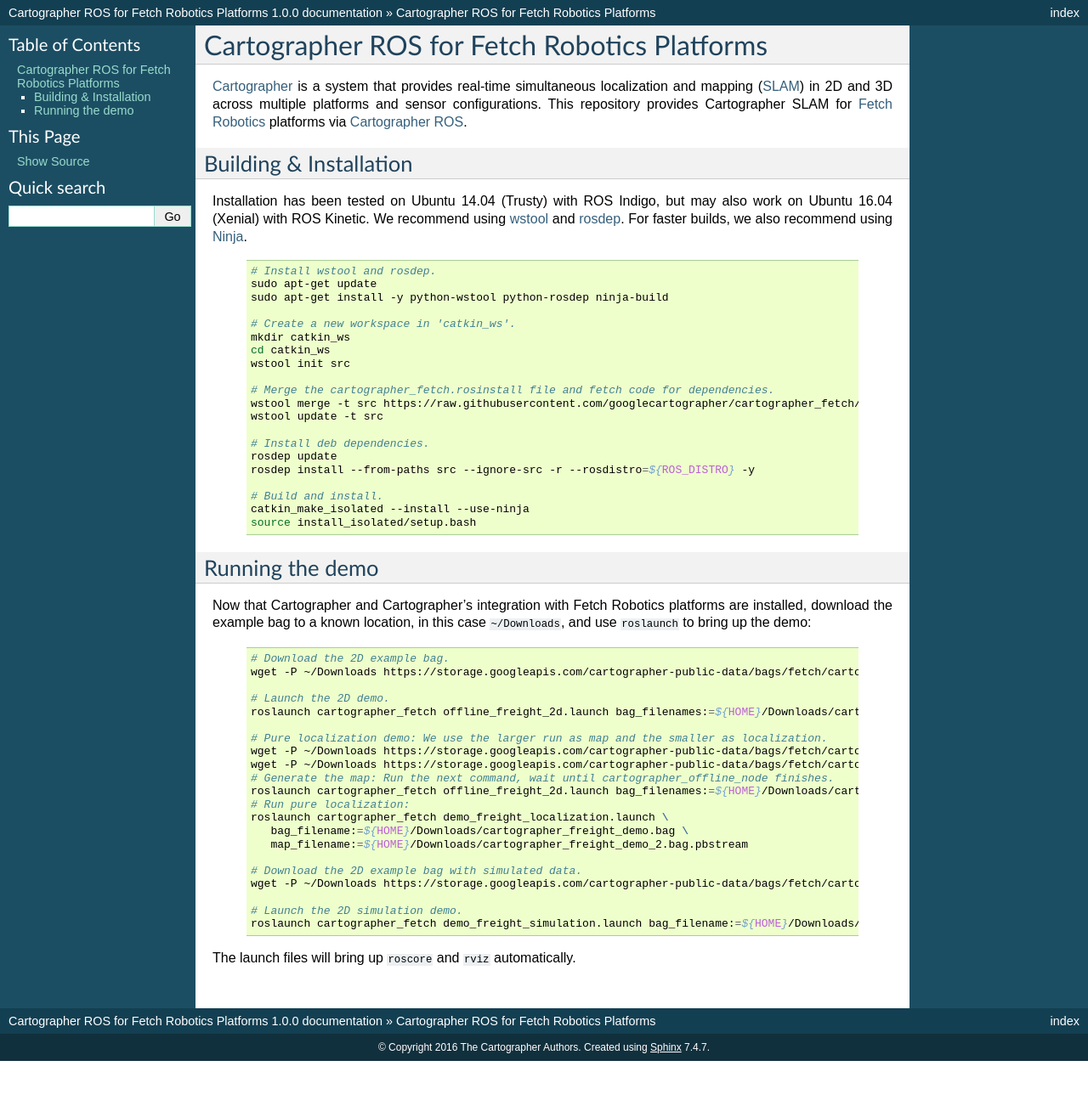
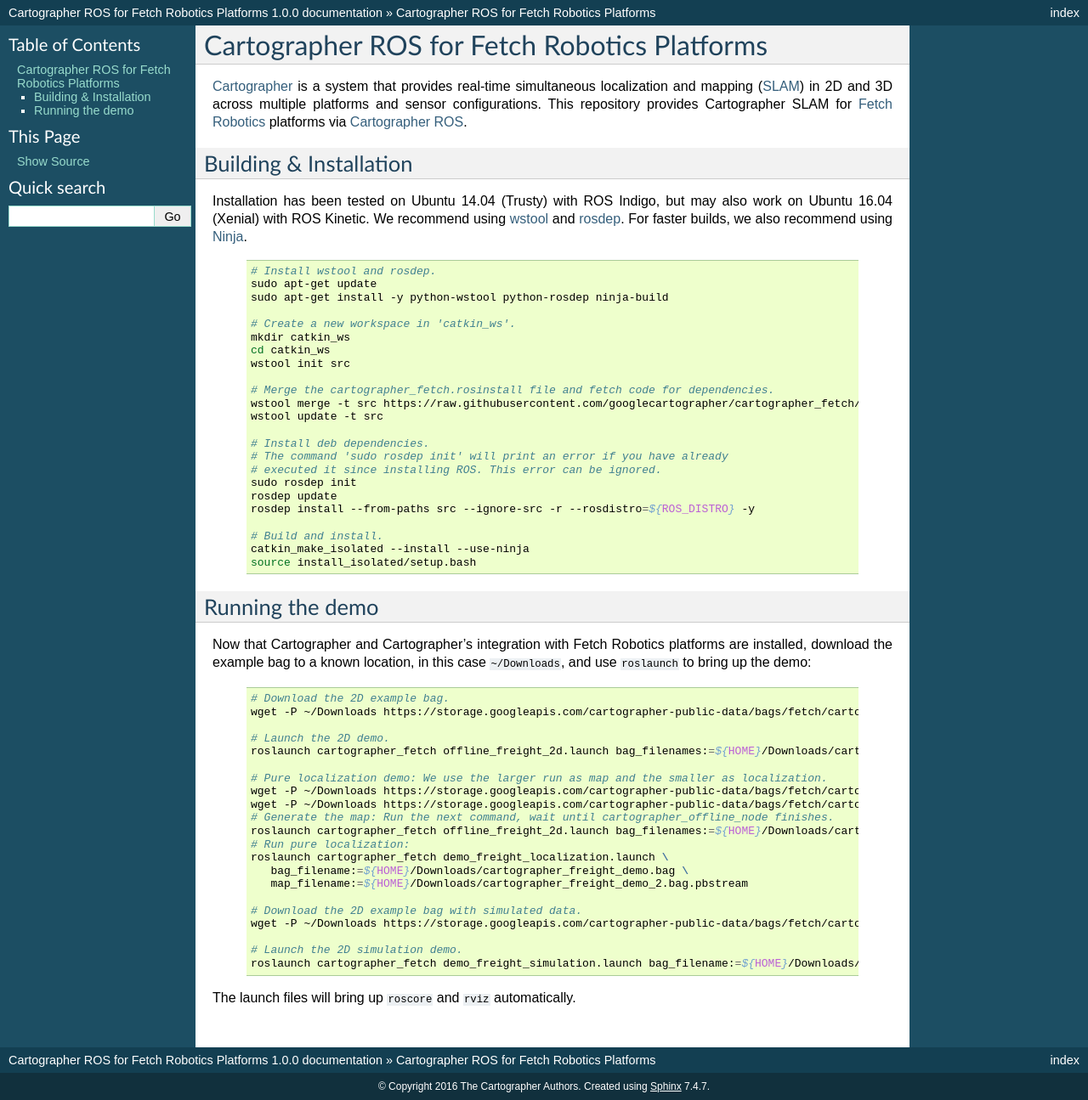
Before and after one commit to cartographer-project/cartographer_fetch, a Sphinx documentation site: the page built from docs/source/index.rst, in a window 1280 px wide. Shown: the whole page at 85% size. Built offline with Sphinx 7.4.7, drawn with Linux system fonts in a browser that asks for light colours; before the commit the page ends 1249 px from its top, so only the background shows below that.

Commit message:
Update documentation. (#23)
Adds "sudo rosdep init" similar to cartographer_ros
and cartographer_turtlebot.

```diff
--- a/docs/source/index.rst
+++ b/docs/source/index.rst
@@ -55,6 +55,9 @@
     wstool update -t src
 
     # Install deb dependencies.
+    # The command 'sudo rosdep init' will print an error if you have already
+    # executed it since installing ROS. This error can be ignored.
+    sudo rosdep init
     rosdep update
     rosdep install --from-paths src --ignore-src -r --rosdistro=${ROS_DISTRO} -y
 
```
